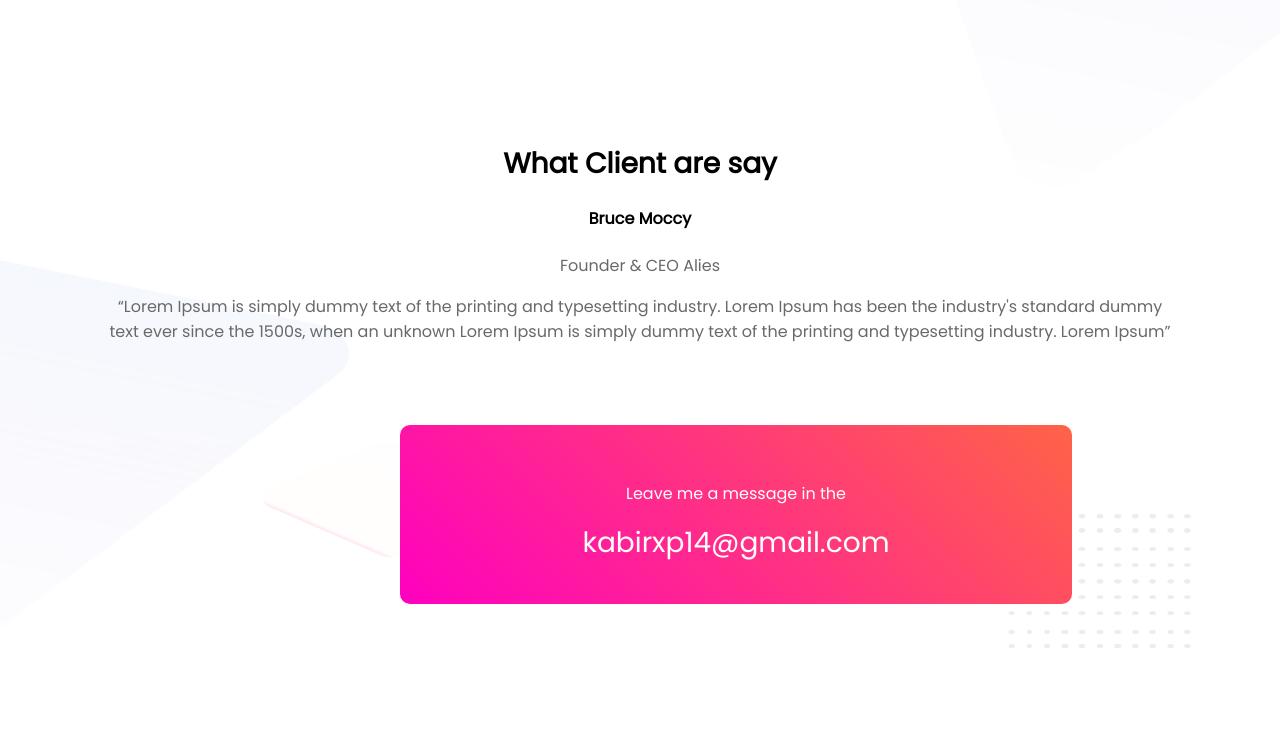
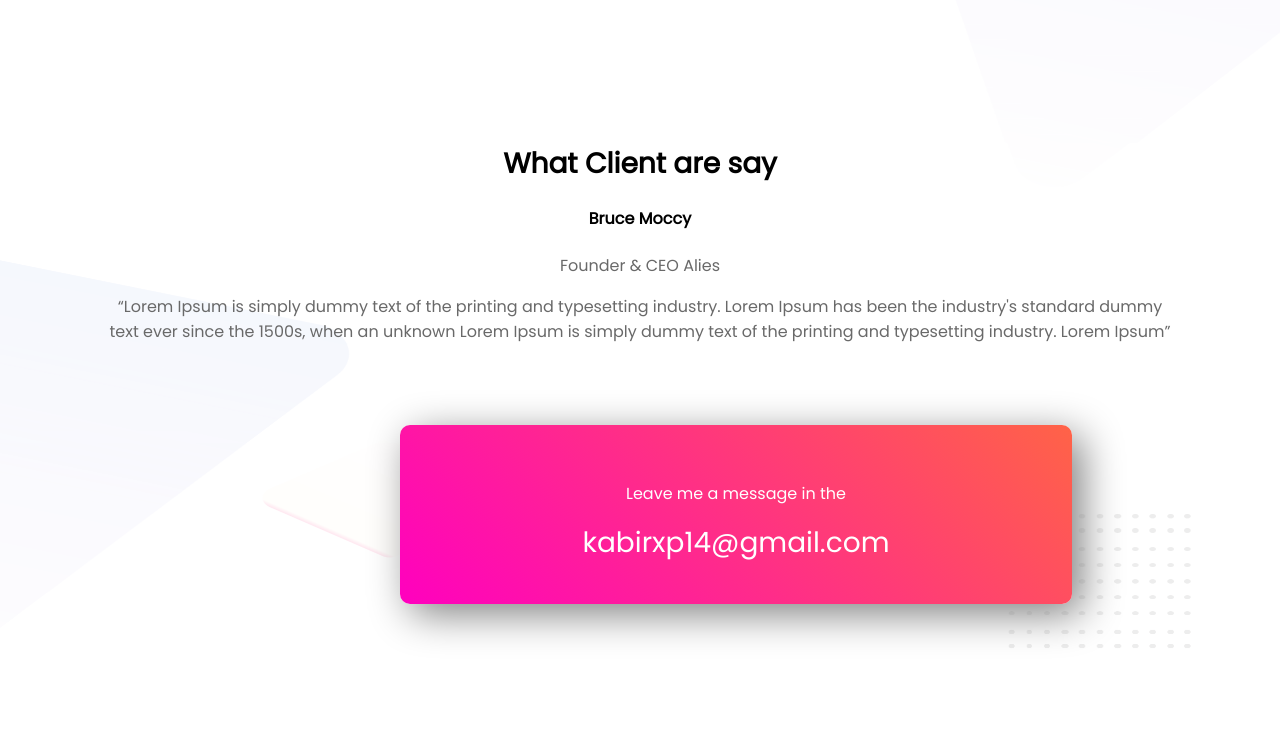
Before and after one commit to AhsanNkabir/personal-website, a plain HTML site: page index.html in a window 1280 px wide. Shown: the part 1657-2391 px from the top of the page. Drawn offline with Linux system fonts and the light colour scheme.

Commit message:
box shadow added

```diff
--- a/style.css
+++ b/style.css
@@ -115,6 +115,7 @@ section{
     color:white !important;
     width:40%;
     margin-left: 400px;
+    box-shadow: 10px 10px 40px grey;
 
 }
 
```
